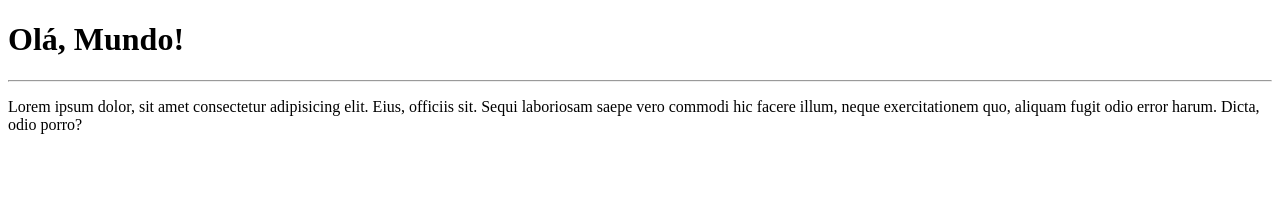
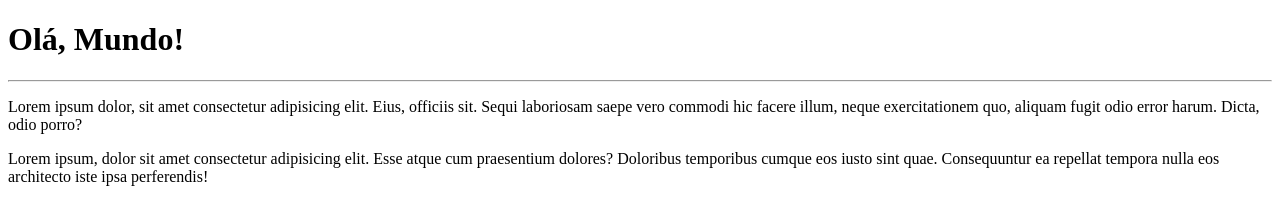
Before and after one commit to flavinhox/Ola-Mundo, a plain HTML site: page site-exemplo/index.html in a window 1280 px wide. Drawn offline with Linux system fonts and the light colour scheme.

Commit message:
adicionei um parágrafo

```diff
--- a/site-exemplo/index.html
+++ b/site-exemplo/index.html
@@ -9,5 +9,6 @@
     <h1>Olá, Mundo!</h1>
     <hr>
     <p>Lorem ipsum dolor, sit amet consectetur adipisicing elit. Eius, officiis sit. Sequi laboriosam saepe vero commodi hic facere illum, neque exercitationem quo, aliquam fugit odio error harum. Dicta, odio porro?</p>
+    <p>Lorem ipsum, dolor sit amet consectetur adipisicing elit. Esse atque cum praesentium dolores? Doloribus temporibus cumque eos iusto sint quae. Consequuntur ea repellat tempora nulla eos architecto iste ipsa perferendis!</p>
 </body>
 </html>
```
Also changed, not shown: 1 other file.
